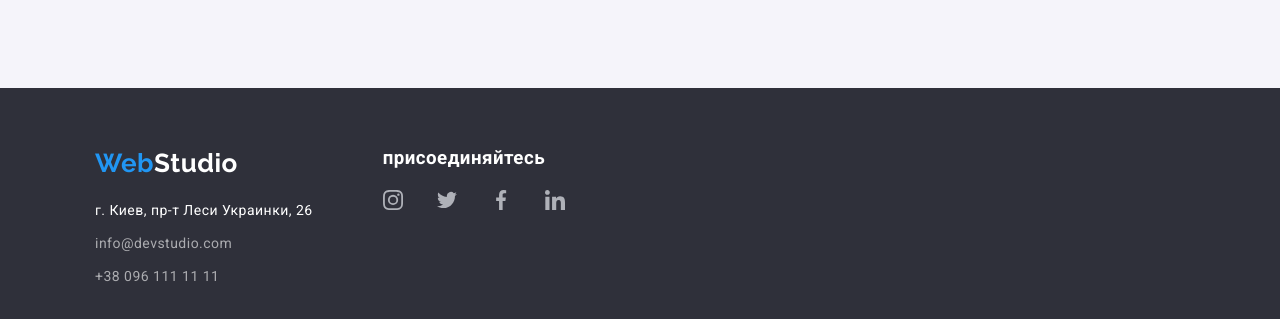
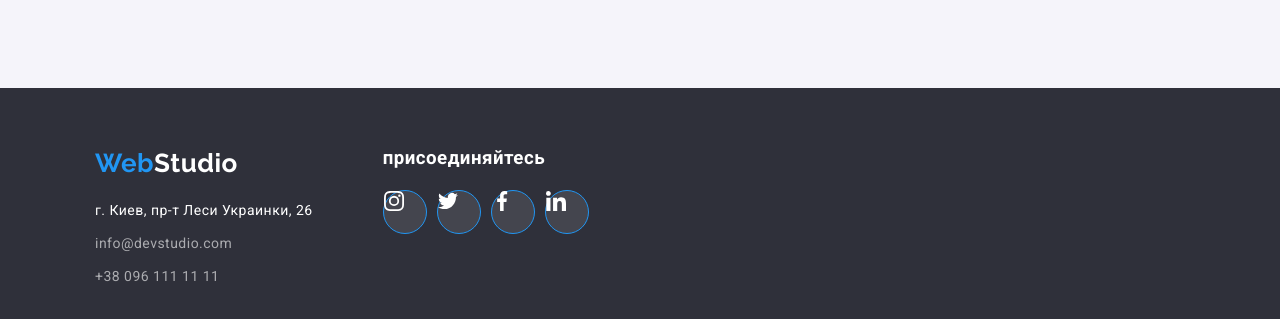
Before and after one commit to vviauk/goit-markup-hw-04, a plain HTML site: page index.html in a window 1280 px wide. Shown: the part 2565-2884 px from the top of the page. Drawn offline with nearby package versions, Linux system fonts and the light colour scheme.

Commit message:
footer white

```diff
--- a/css/styles.css
+++ b/css/styles.css
@@ -462,16 +462,34 @@ p {
 .footer-social {
   width: 44px;
   height: 44px;
+  border-radius: 50%;
+  border: 1px solid #2196f3;
+  background: rgba(255, 255, 255, 0.1);
+
   margin-right: 10px;
   padding: 0;
   list-style: none;
+}
+.footer-social:hover,
+.footer-social:focus {
+  background: #2196f3;
+
+}
+
+.footer-actors-icons {
+  fill: white;
+}
+
+.footer-social:last-child {
+  margin-right: 0;
 }
 .footer-links {
   display: flex;
   padding: 0;
 }
 .footer-button {
-
+  width: 100%;
+  height: 100%;
   justify-content: center;
   align-items: center;
 }
--- a/index.html
+++ b/index.html
@@ -398,28 +398,28 @@
           <ul class="footer-links">
             <li class="footer-social">
               <a class="footer-button" href="">
-              <svg class="actors-icons" width="20" height="20">
+              <svg class="footer-actors-icons" width="20" height="20">
                 <use href="images/icons.svg#icon-instagram"></use>
               </svg>
             </a>
           </li>
           <li class="footer-social">
 <a class="footer-button" href="">
-              <svg class="actors-icons" width="20" height="20">
+              <svg class="footer-actors-icons" width="20" height="20">
                 <use href="images/icons.svg#icon-twitter"></use>
               </svg>
             </a>
           </li>
           <li class="footer-social">
 <a class="footer-button" href="">
-              <svg class="actors-icons" width="20" height="20">
+              <svg class="footer-actors-icons" width="20" height="20">
                 <use href="images/icons.svg#icon-facebook"></use>
               </svg>
             </a>
           </li>
           <li class="footer-social">
 <a class="footer-button" href="">
-              <svg class="actors-icons" width="20" height="20">
+              <svg class="footer-actors-icons" width="20" height="20">
                 <use href="images/icons.svg#icon-linkedin"></use>
               </svg>
             </a>
```
